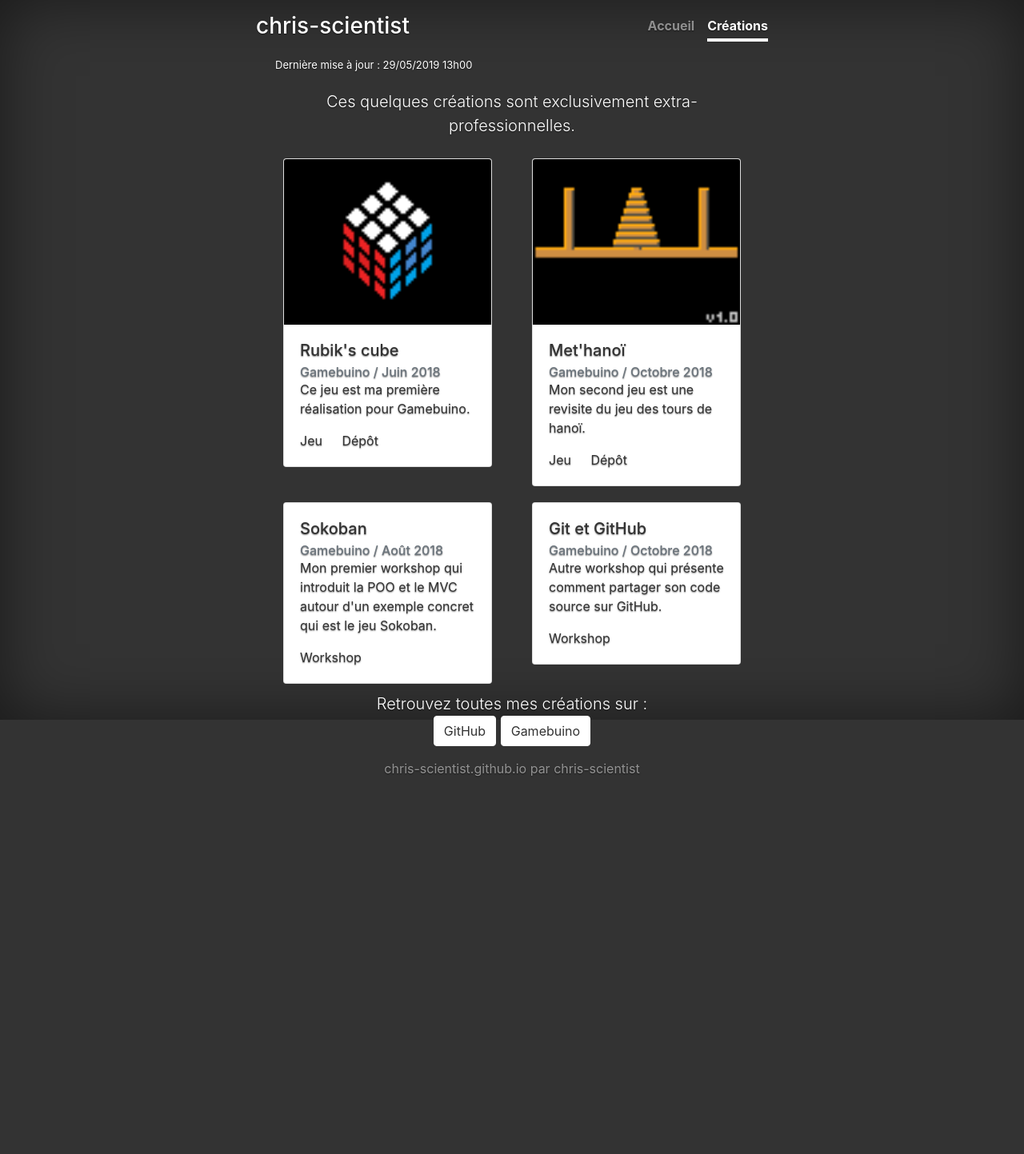
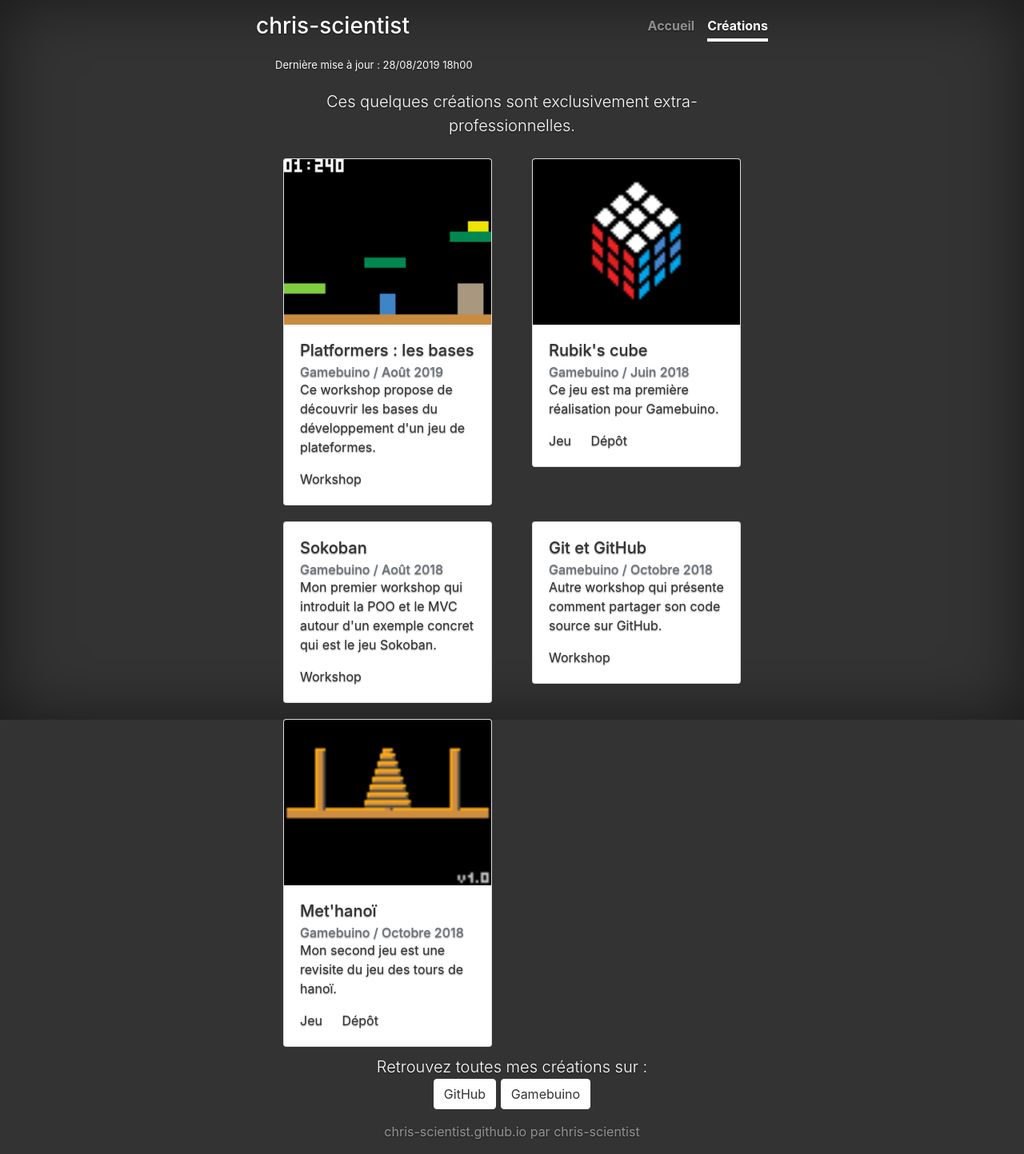
Before and after one commit to chris-scientist/chris-scientist.github.io, a Jekyll site: the page built from creations.md, in a window 1280 px wide. Shown: the whole page at 80% size. Built offline with Jekyll 4.4.1, drawn with Linux system fonts in a browser that asks for light colours; before the commit the page ends 989 px from its top, so only the background shows below that.

Commit message:
Ajout création : workshop 'platformers : les bases'

```diff
--- a/creations.md
+++ b/creations.md
@@ -2,12 +2,23 @@
 layout: creations
 title: Créations
 permalink: /creations/
-update: "29/05/2019 13h00"
+update: "28/08/2019 18h00"
 ---
 
 <p class="lead" style="margin-top:20px" >Ces quelques créations sont exclusivement extra-professionnelles.</p>
 
 <div class="row">
+  <div class="col-sm-6">
+    <div class="card">
+      <img src="/img/creations/platformer-01.gif" class="card-img-top" alt="Capture de ce premier platformer">
+      <div class="card-body">
+        <h5 class="card-title">Platformers : les bases</h5>
+        <h6 class="card-subtitle text-muted" >Gamebuino / Août 2019</h6>
+        <p class="card-text">Ce workshop propose de découvrir les bases du développement d'un jeu de plateformes.</p>
+        <a href="https://chris-scientist.github.io/gb-platformer-ws-01/" class="card-link">Workshop</a>
+      </div>
+    </div>
+  </div>
   <div class="col-sm-6">
     <div class="card">
       <img src="/img/creations/rubiks-cube.BMP" class="card-img-top" alt="Rubik's cube">
@@ -17,18 +28,6 @@ update: "29/05/2019 13h00"
         <p class="card-text">Ce jeu est ma première réalisation pour Gamebuino.</p>
         <a href="https://gamebuino.com/fr/creations/jeu-rubik-s-cube" class="card-link">Jeu</a>
         <a href="https://github.com/chris-scientist/gb-rubiks-cube" class="card-link">Dépôt</a>
-      </div>
-    </div>
-  </div>
-  <div class="col-sm-6">
-    <div class="card">
-      <img src="/img/creations/met-hanoi.BMP" class="card-img-top" alt="Met'hanoï">
-      <div class="card-body">
-        <h5 class="card-title">Met'hanoï</h5>
-        <h6 class="card-subtitle text-muted" >Gamebuino / Octobre 2018</h6>
-        <p class="card-text">Mon second jeu est une revisite du jeu des tours de hanoï.</p>
-        <a href="https://gamebuino.com/fr/creations/met-hanoi" class="card-link">Jeu</a>
-        <a href="https://github.com/chris-scientist/gb-hanoi" class="card-link">Dépôt</a>
       </div>
     </div>
   </div>
@@ -52,6 +51,18 @@ update: "29/05/2019 13h00"
       </div>
     </div>
   </div>
+  <div class="col-sm-6">
+    <div class="card">
+      <img src="/img/creations/met-hanoi.BMP" class="card-img-top" alt="Met'hanoï">
+      <div class="card-body">
+        <h5 class="card-title">Met'hanoï</h5>
+        <h6 class="card-subtitle text-muted" >Gamebuino / Octobre 2018</h6>
+        <p class="card-text">Mon second jeu est une revisite du jeu des tours de hanoï.</p>
+        <a href="https://gamebuino.com/fr/creations/met-hanoi" class="card-link">Jeu</a>
+        <a href="https://github.com/chris-scientist/gb-hanoi" class="card-link">Dépôt</a>
+      </div>
+    </div>
+  </div>
 </div>
 
 <p class="lead" >
```
Also changed, not shown: img/creations/platformer-01.gif (added).
